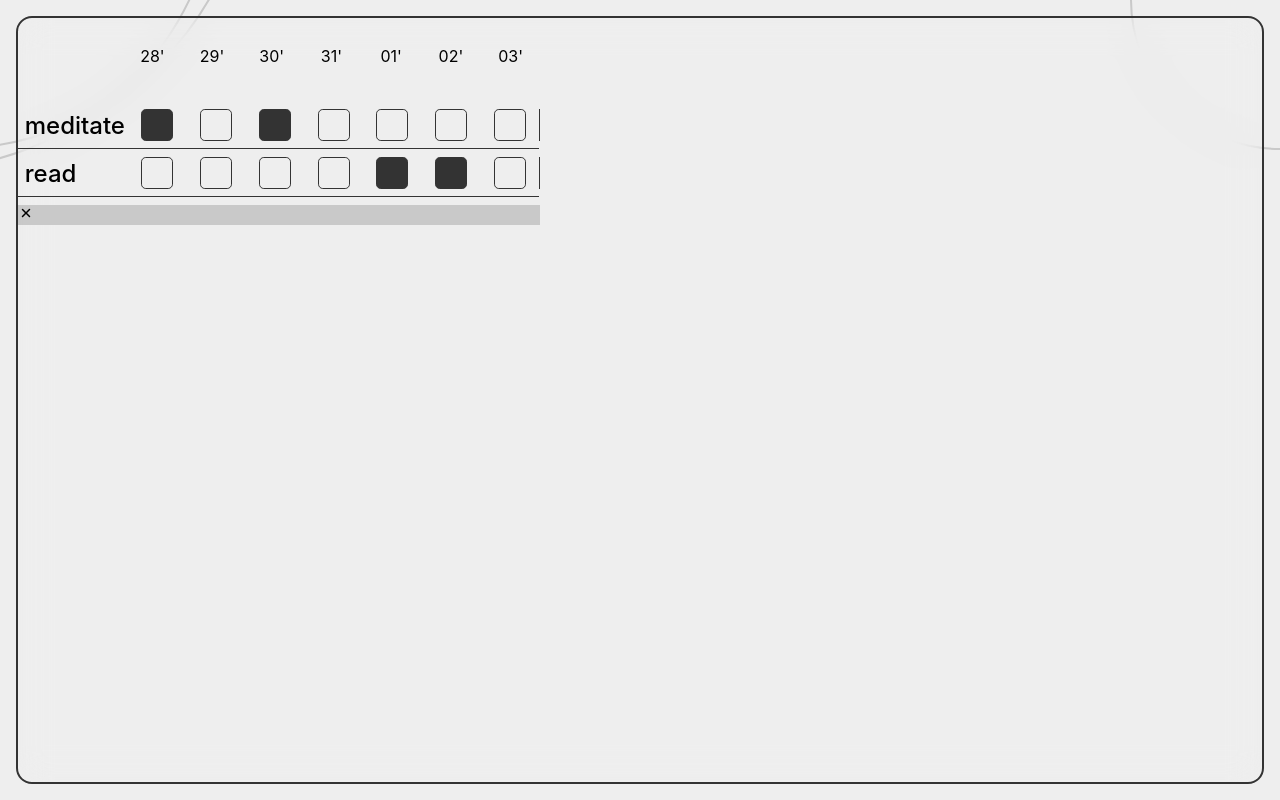
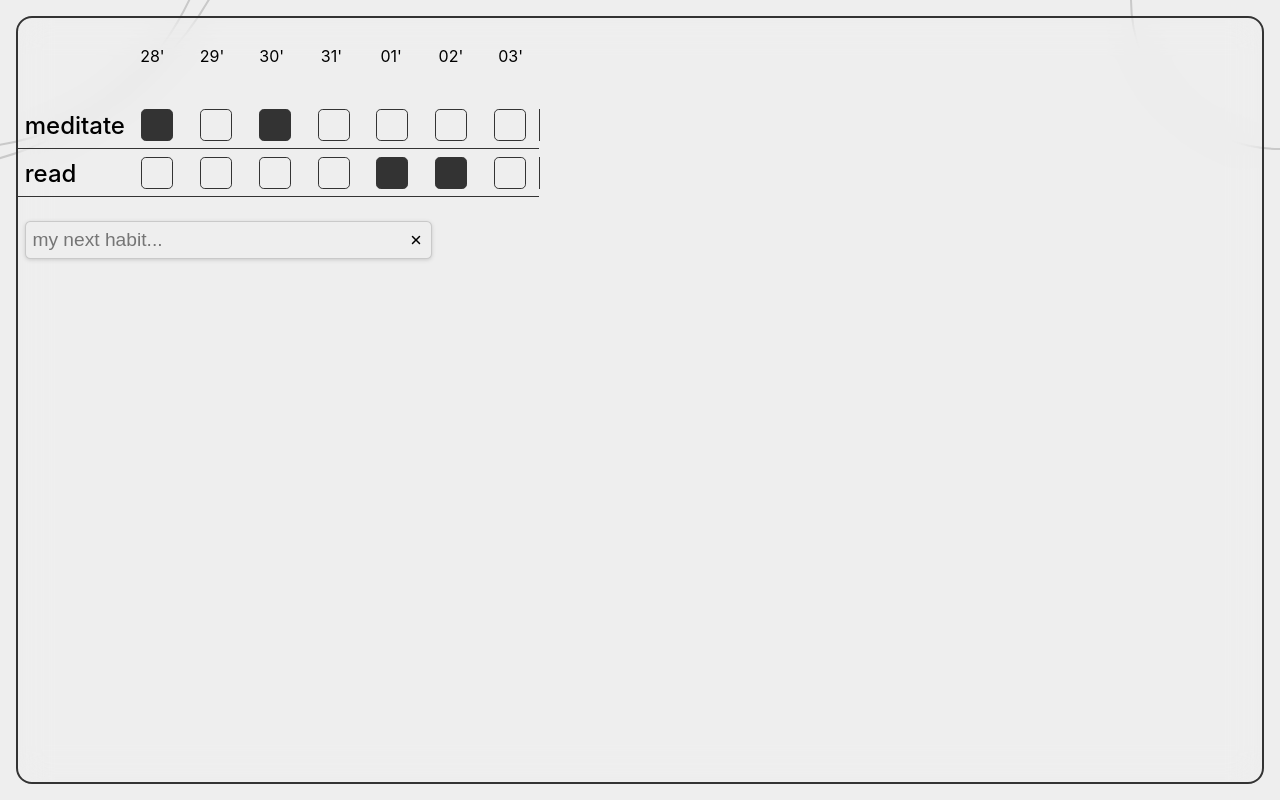
Before and after one commit to asi-isa/habito_, a Next.js app: page / in a window 1280 px wide. Both pictures are taken after a click on the element 73 px from the left and 55 px from the top of the page. Built offline with nearby package versions, Linux system fonts and the light colour scheme.

Commit message:
addHabit part2

```diff
--- a/comps/habits/AddHabit.module.css
+++ b/comps/habits/AddHabit.module.css
@@ -14,7 +14,8 @@
   display: flex;
   justify-content: center;
   align-items: center;
-  background-color: rgba(51, 51, 51, 0.2);
+  background-color: #eee;
+  border: 1px solid rgba(51, 51, 51, 0.2);
   box-shadow: rgba(0, 0, 0, 0.16) 0px 1px 4px;
   height: 2.7rem;
 }
--- a/comps/habits/AddHabit.tsx
+++ b/comps/habits/AddHabit.tsx
@@ -40,7 +40,7 @@ export default function AddHabit({
     >
       <motion.div
         animate={{
-          width: clicked ? "40%" : "100%",
+          width: clicked ? "50%" : "100%",
           borderRadius: clicked ? "3rem" : ".33rem",
         }}
         transition={{ duration: ANIM_DUR }}
@@ -50,7 +50,7 @@ export default function AddHabit({
           <motion.div
             initial={{ opacity: 0 }}
             animate={{ opacity: 1 }}
-            transition={{ duration: 1 }}
+            transition={{ duration: 0.8 }}
           >
             <IoAdd size={33} />
           </motion.div>
--- a/comps/habits/AddHabitForm.module.css
+++ b/comps/habits/AddHabitForm.module.css
@@ -1,8 +1,51 @@
 .con {
-  background-color: rgba(51, 51, 51, 0.2);
+  /* border: 1px solid red; */
+  display: flex;
+  justify-content: space-between;
+  padding: 1rem 0.42rem;
+}
+
+.inner_con {
+  background-color: #eee;
+  box-shadow: rgba(0, 0, 0, 0.16) 0px 1px 4px;
+  border: 1px solid rgba(51, 51, 51, 0.2);
+  border-radius: 0.33rem;
+  width: 80%;
+  display: flex;
+  justify-content: space-between;
+  align-items: center;
+  padding: 0.42rem;
 }
 
 .input {
   background-color: transparent;
   border: none;
+  font-size: 1.2rem;
 }
+
+.close {
+  cursor: pointer;
+  -webkit-tap-highlight-color: transparent;
+}
+
+.cta {
+  border: none;
+  background: none;
+
+  background-color: #333;
+  color: #eee;
+  box-shadow: rgba(0, 0, 0, 0.35) 0px 5px 15px;
+  border: 1px solid rgba(51, 51, 51, 0.2);
+  border-radius: 0.33rem;
+  width: 15%;
+  font-size: 1.1rem;
+  font-weight: 600;
+  cursor: pointer;
+  -webkit-tap-highlight-color: transparent;
+}
+
+.cta:active,
+.cta:hover,
+.cta:focus {
+  transform: scale(0.98);
+}
--- a/comps/habits/AddHabitForm.tsx
+++ b/comps/habits/AddHabitForm.tsx
@@ -1,5 +1,5 @@
-import React, { Dispatch, SetStateAction } from "react";
-import { motion } from "framer-motion";
+import React, { Dispatch, SetStateAction, useEffect, useState } from "react";
+import { AnimatePresence, motion } from "framer-motion";
 
 import styles from "./AddHabitForm.module.css";
 import { IoClose } from "react-icons/io5";
@@ -13,17 +13,51 @@ export default function AddHabitForm({
   setShowAddHabitForm,
   showAddHabitForm,
 }: AddHabitFormProps) {
+  const [value, setValue] = useState("");
+  const [showAddBTN, setShowAddBTN] = useState(false);
+
   return (
     <motion.form
       layoutId="form"
       transition={{ type: "spring", damping: 15 }}
       className={styles.con}
+      onSubmit={(e) => {
+        e.preventDefault();
+        // console.log(Array.from(e.currentTarget.elements)[0]);
+      }}
     >
-      {showAddHabitForm && (
-        <IoClose onClick={() => setShowAddHabitForm(false)} />
-      )}
+      <div className={styles.inner_con}>
+        <input
+          className={styles.input}
+          type="text"
+          placeholder="my next habit..."
+          value={value}
+          onChange={({ target }) => setValue(target.value.trim())}
+          required
+        />
 
-      <input className={styles.input} type="text" />
+        {showAddHabitForm && (
+          <IoClose
+            onClick={() => setShowAddHabitForm(false)}
+            className={styles.close}
+          />
+        )}
+      </div>
+
+      <AnimatePresence>
+        {value.trim() !== "" && (
+          <motion.input
+            initial={{ opacity: 0 }}
+            animate={{ opacity: 1 }}
+            exit={{ opacity: 0 }}
+            transition={{ duration: 0.8 }}
+            type="submit"
+            value="Add"
+            className={styles.cta}
+            onClick={() => {}}
+          />
+        )}
+      </AnimatePresence>
     </motion.form>
   );
 }
```
